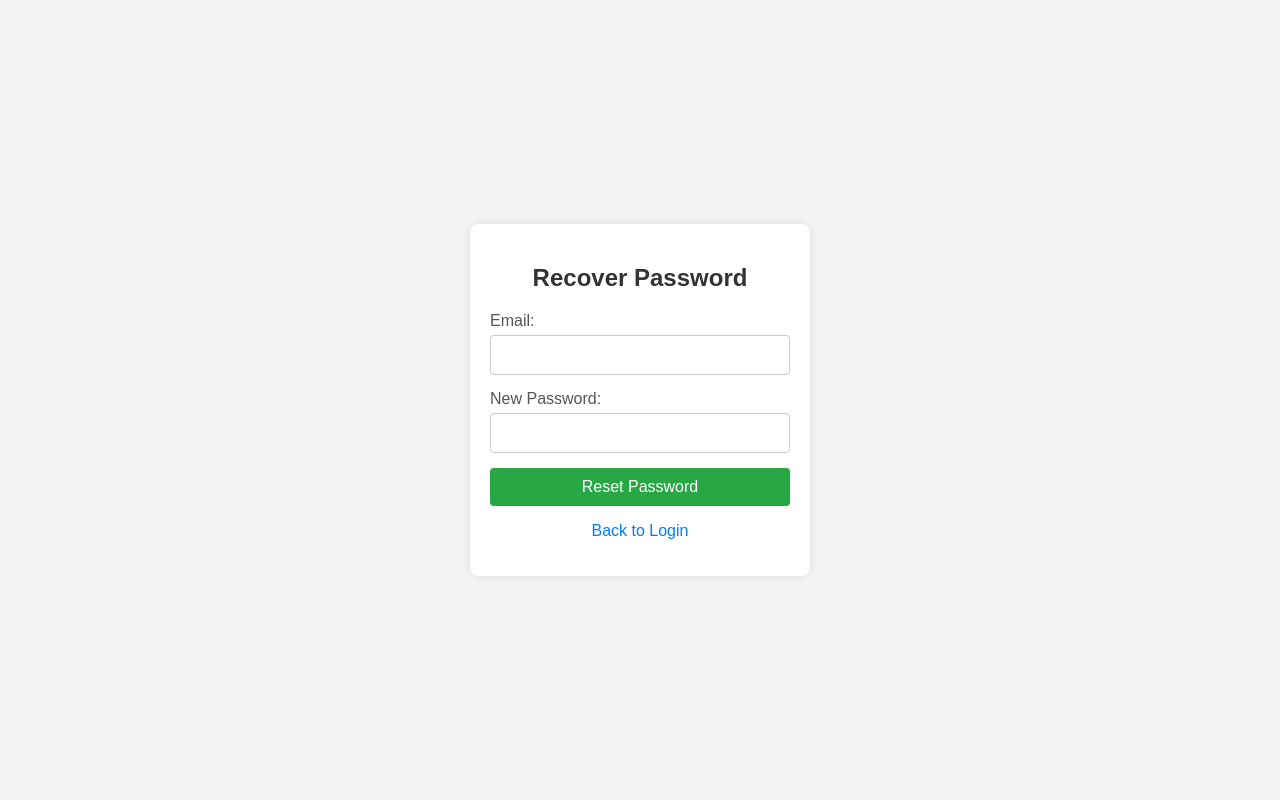
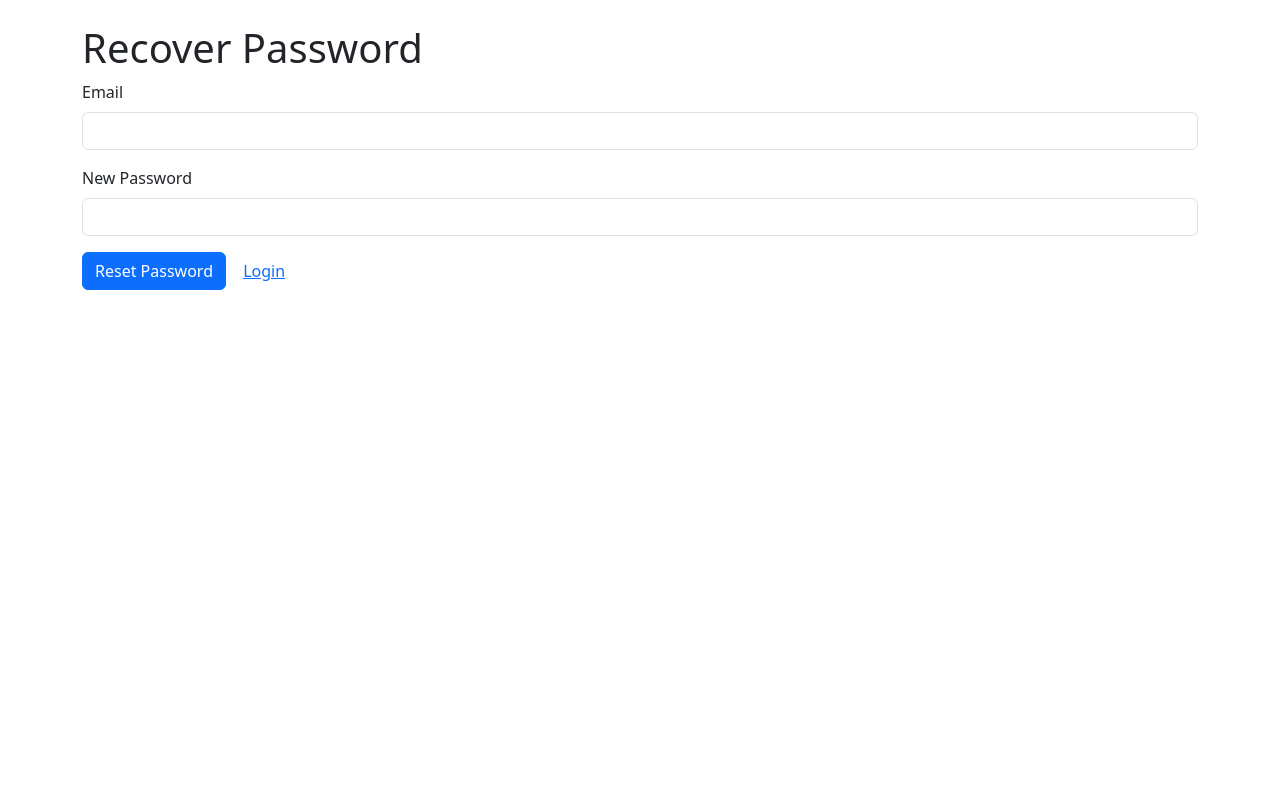
Before and after one commit to nonahgame/nal-hpl, a Flask app: page /recover in a window 1280 px wide. Run offline with Flask 3, Linux system fonts and the light colour scheme.

Commit message:
Update recover.html

```diff
--- a/templates/recover.html
+++ b/templates/recover.html
@@ -3,100 +3,36 @@
 <head>
     <meta charset="UTF-8">
     <meta name="viewport" content="width=device-width, initial-scale=1.0">
-    <title>Recover Password - Open International Hospital</title>
-    <style>
-        body {
-            font-family: Arial, sans-serif;
-            background-color: #f4f4f4;
-            margin: 0;
-            padding: 0;
-            display: flex;
-            justify-content: center;
-            align-items: center;
-            height: 100vh;
-        }
-        .container {
-            background-color: #fff;
-            padding: 20px;
-            border-radius: 8px;
-            box-shadow: 0 0 10px rgba(0, 0, 0, 0.1);
-            width: 300px;
-        }
-        h2 {
-            text-align: center;
-            color: #333;
-        }
-        form {
-            display: flex;
-            flex-direction: column;
-        }
-        label {
-            margin-bottom: 5px;
-            color: #555;
-        }
-        input[type="email"], input[type="password"] {
-            padding: 10px;
-            margin-bottom: 15px;
-            border: 1px solid #ccc;
-            border-radius: 4px;
-            font-size: 16px;
-        }
-        button {
-            padding: 10px;
-            background-color: #28a745;
-            color: #fff;
-            border: none;
-            border-radius: 4px;
-            cursor: pointer;
-            font-size: 16px;
-        }
-        button:hover {
-            background-color: #218838;
-        }
-        .flash-messages {
-            margin-bottom: 15px;
-        }
-        .flash-messages .error {
-            color: red;
-        }
-        .flash-messages .success {
-            color: green;
-        }
-        .links {
-            text-align: center;
-            margin-top: 10px;
-        }
-        .links a {
-            color: #007bff;
-            text-decoration: none;
-        }
-        .links a:hover {
-            text-decoration: underline;
-        }
-    </style>
+    <title>Recover Password</title>
+    <link href="https://cdn.jsdelivr.net/npm/bootstrap@5.3.0/dist/css/bootstrap.min.css" rel="stylesheet">
+    <link rel="stylesheet" href="{{ url_for('static', filename='style.css') }}">
 </head>
 <body>
-    <div class="container">
-        <h2>Recover Password</h2>
-        <div class="flash-messages">
+    <div class="container mt-4">
+        <h1>Recover Password</h1>
         {% with messages = get_flashed_messages(with_categories=true) %}
             {% if messages %}
                 {% for category, message in messages %}
-                        <p class="{{ category }}">{{ message }}</p>
+                    <div class="alert alert-{{ 'success' if category == 'success' else 'danger' }} alert-dismissible fade show" role="alert">
+                        {{ message }}
+                        <button type="button" class="btn-close" data-bs-dismiss="alert" aria-label="Close"></button>
+                    </div>
                 {% endfor %}
             {% endif %}
         {% endwith %}
+        <form method="POST" action="{{ url_for('recover') }}">
+            <div class="mb-3">
+                <label for="email" class="form-label">Email</label>
+                <input type="email" name="email" id="email" class="form-control" required>
             </div>
-        <form method="POST" action="{{ url_for('recover') }}">
-            <label for="email">Email:</label>
-            <input type="email" id="email" name="email" required>
-            <label for="new_password">New Password:</label>
-            <input type="password" id="new_password" name="new_password" required>
-            <button type="submit">Reset Password</button>
+            <div class="mb-3">
+                <label for="new_password" class="form-label">New Password</label>
+                <input type="password" name="new_password" id="new_password" class="form-control" required>
+            </div>
+            <button type="submit" class="btn btn-primary">Reset Password</button>
+            <a href="{{ url_for('login') }}" class="btn btn-link">Login</a>
         </form>
-        <div class="links">
-            <p><a href="{{ url_for('login') }}">Back to Login</a></p>
     </div>
-    </div>
+    <script src="https://cdn.jsdelivr.net/npm/bootstrap@5.3.0/dist/js/bootstrap.bundle.min.js"></script>
 </body>
 </html>
```
Lines whose indentation alone changed are shown as unchanged.
